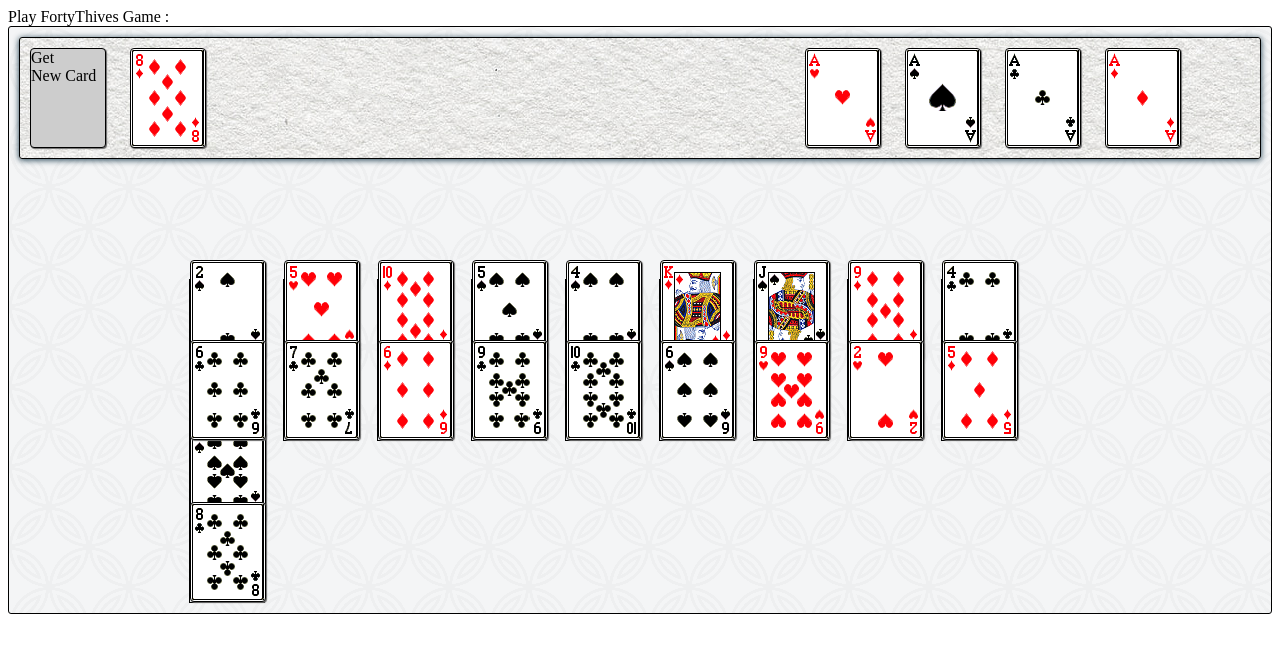
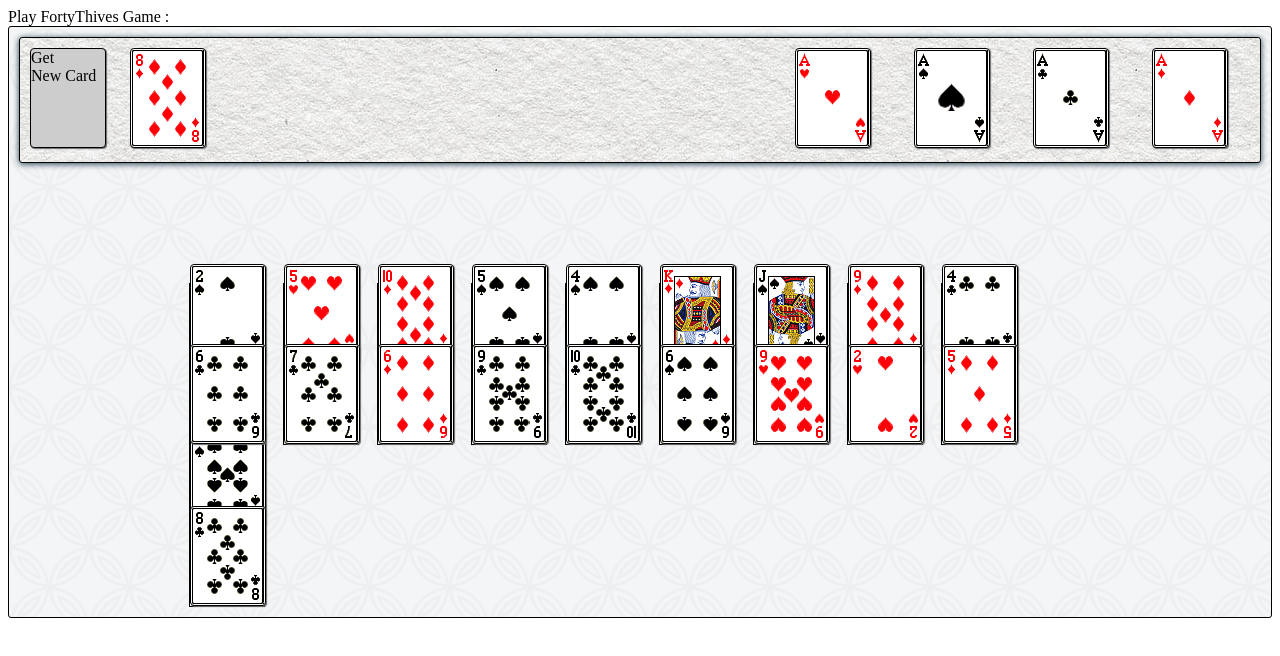
Before and after one commit to avneeshroks/Solitaire, a plain HTML site: page index.html in a window 1280 px wide. Drawn offline with Linux system fonts and the light colour scheme.

Commit message:
Updated the droppints area of foundation piles

```diff
--- a/index.html
+++ b/index.html
@@ -50,9 +50,9 @@
 		.foundationCards {
 			position: relative;
 			float: left;
-			width: 35px;
-			height: 70px;
-			padding: 10px;
+			width: 74px;
+			height: 94px;
+			padding: 0px;
 			margin-left: 45px;
 		}
 		.foundationCards .card {
```
